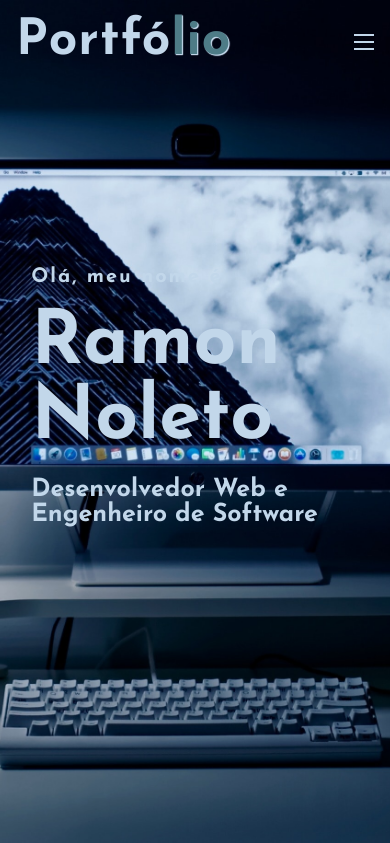
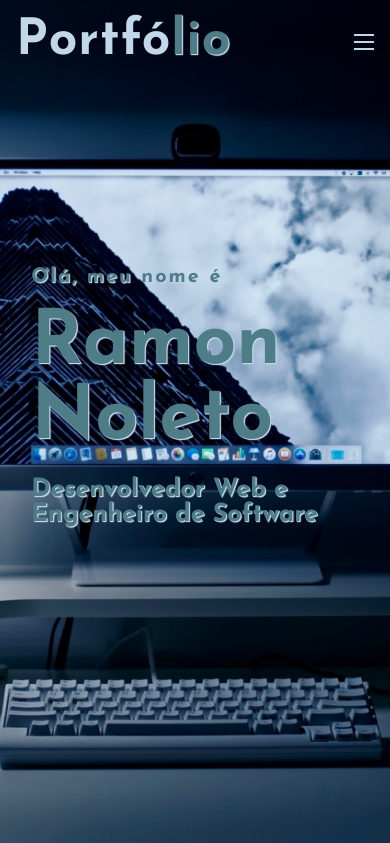
Before and after one commit to RNoleto/portfolio2023, a PHP site: page / in a window 390 px wide. Shown: the top 843 px of the page. Run offline with PHP 8.4, Linux system fonts and the light colour scheme.

Commit message:
correção de visibilidade de textos no banner hero

```diff
--- a/index.html
+++ b/index.html
@@ -29,9 +29,9 @@
       </nav>
 
       <div class="content">
-        <h4>Olá, meu nome é</h4>
-        <h1>Ramon Noleto </h1>
-        <h3>Desenvolvedor Web e Engenheiro de Software</h3>
+        <h4 class="bold">Olá, meu nome é</h4>
+        <h1 class="bold">Ramon Noleto</h1>
+        <h3 class="bold">Desenvolvedor Web e Engenheiro de Software</h3>
       </div>
     </div>
   </header>
--- a/styles.css
+++ b/styles.css
@@ -344,6 +344,11 @@ footer p:nth-child(2) {
     z-index: 2;
   }
 
+  .bold{
+    color: var(--second-color);
+    text-shadow: 1px 1px 1px var(--base-color), 1px 1px 1px var(--base-color);
+  }
+
   /* Ativação Menu */
   .nav.active .menu {
     top: 0;
@@ -368,6 +373,11 @@ footer p:nth-child(2) {
     transform: rotate(-135deg);
     top: -0.4375rem;
   }
+
+  .menu a:visited{
+    color: var(--base-color);
+  }
+
 
   /* About */
   .about .main {
```
